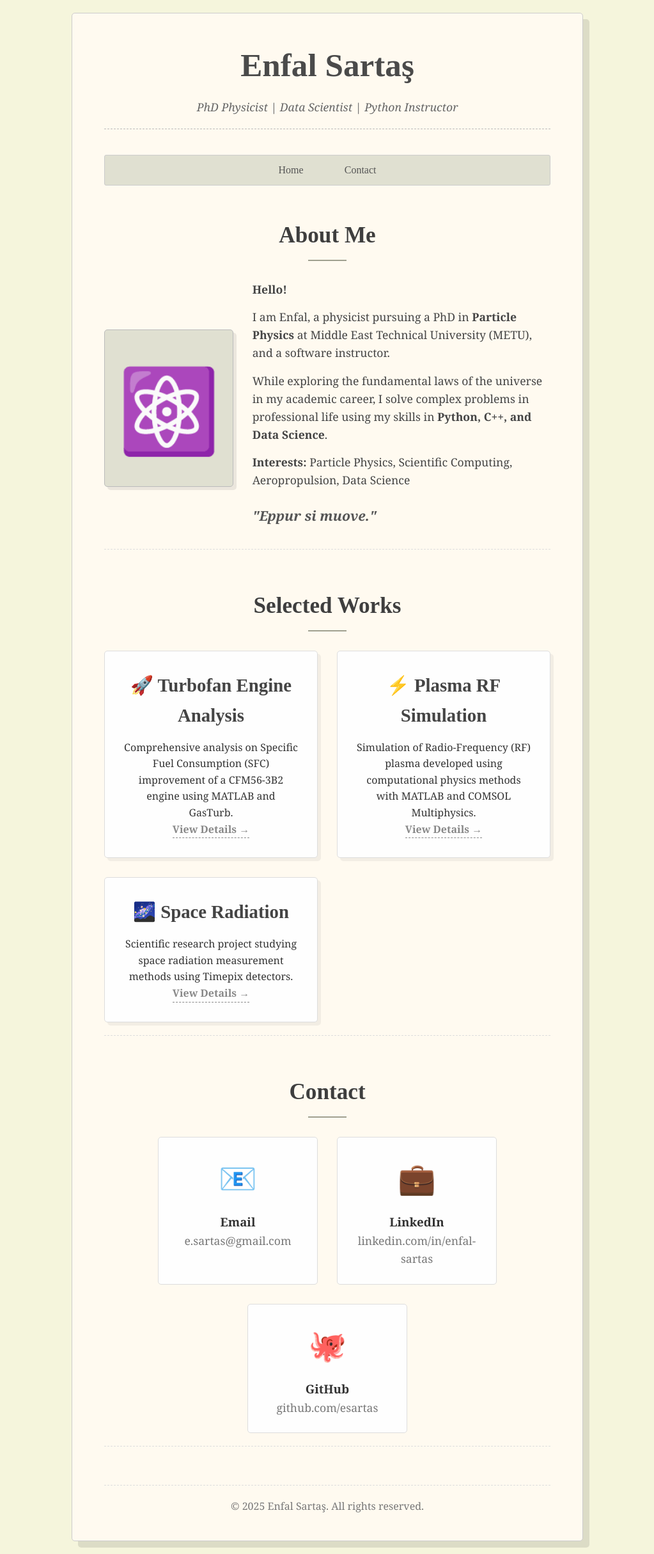
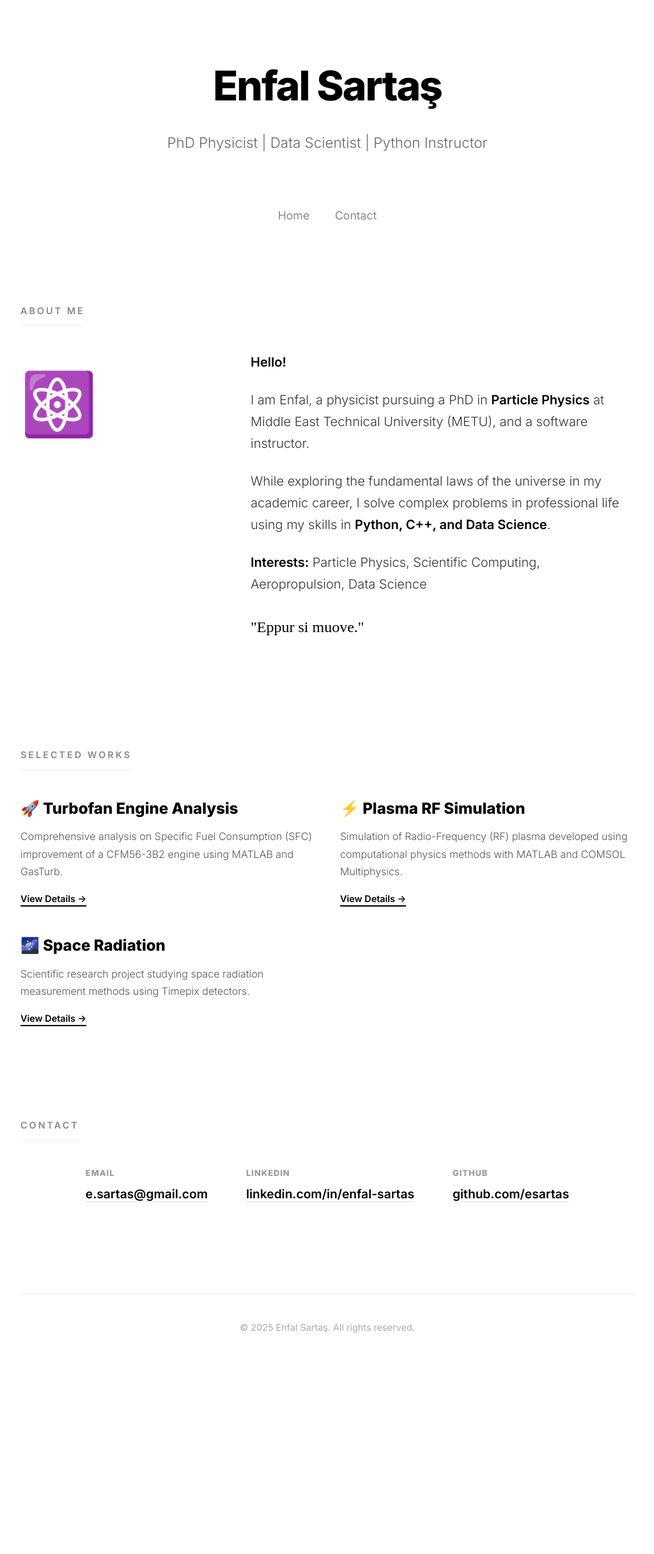
Before and after one commit to esartas/esartas.github.io, a Jekyll site: the page built from index.md, in a window 1280 px wide. Shown: the whole page at 64% size, without its empty margins (128-1151 px from the left). Built offline with Jekyll 4.4.1, drawn with Linux system fonts in a browser that asks for light colours; after the commit the page ends 2168 px from its top, so only the background shows below that.

Commit message:
Update style.css

```diff
--- a/assets/css/style.css
+++ b/assets/css/style.css
@@ -1,136 +1,227 @@
-/* Genel Stil Resetleme */
-* { margin: 0; padding: 0; box-sizing: border-box; }
+/* MODERN MİNİMALİST STİL (FLAT DESIGN) */
+
+/* 1. Temel Ayarlar */
+* {
+    margin: 0;
+    padding: 0;
+    box-sizing: border-box;
+}
 
 body {
-    font-family: 'Georgia', serif;
-    line-height: 1.6;
-    color: #333;
-    background-color: #f5f5dc; /* Vintage Krem */
-    display: flex;
-    justify-content: center;
-    align-items: flex-start;
-    min-height: 100vh;
-    padding: 20px;
+    font-family: 'Inter', -apple-system, BlinkMacSystemFont, sans-serif;
+    background-color: #ffffff; /* Tam Beyaz */
+    color: #111111; /* Simsiyah yerine çok koyu gri (göz yormaz) */
+    line-height: 1.7; /* Satır araları geniş */
+    -webkit-font-smoothing: antialiased; /* Yazıların daha keskin görünmesi için */
 }
 
+/* 2. Geniş ve Ferah Yapı */
 .container {
-    width: 100%;
-    max-width: 800px;
-    background-color: #fffaf0; /* Kağıt Rengi */
-    padding: 40px 50px;
-    box-shadow: 10px 10px 0px 0px rgba(0,0,0,0.1);
-    border: 1px solid #ccc;
-    border-radius: 5px;
+    max-width: 1000px; /* Daha geniş bir alan */
+    margin: 0 auto;
+    padding: 80px 20px; /* Üstten ve alttan bol boşluk */
 }
 
-/* Header */
+/* 3. Linkler */
+a {
+    text-decoration: none;
+    color: inherit;
+    transition: all 0.2s ease;
+}
+
+/* 4. Header (Başlık Kısmı) */
 header {
+    margin-bottom: 80px;
+    /* Ortalamak yerine sola yaslı da kullanabilirsin, şimdilik ortalı bırakıyorum ama geniş duracak */
     text-align: center;
-    margin-bottom: 40px;
-    border-bottom: 1px dashed #bbb;
-    padding-bottom: 20px;
 }
 
 header h1 {
-    font-family: 'Playfair Display', serif;
-    font-size: 3.2em;
-    color: #4a4a4a;
-    margin-bottom: 10px;
+    font-weight: 800; /* Çok kalın modern font */
+    font-size: 4rem; /* Dev başlık */
+    letter-spacing: -2px; /* Harfleri birbirine yaklaştırma (Modern dokunuş) */
+    margin-bottom: 15px;
+    color: #000;
 }
 
 header p {
-    font-style: italic;
+    font-weight: 300;
+    font-size: 1.4rem;
     color: #666;
-    font-size: 1.1em;
 }
 
-/* Navigasyon */
+/* 5. Navigasyon (Menü) */
 nav {
-    text-align: center;
-    margin-bottom: 50px;
-    background-color: #e0e0d1;
-    padding: 10px 0;
-    border-radius: 3px;
-    border: 1px solid #ccc;
+    display: flex;
+    justify-content: center;
+    gap: 40px; /* Linkler arası geniş boşluk */
+    margin-bottom: 120px;
+    font-weight: 500;
+    font-size: 1.1rem;
 }
 
 nav a {
-    font-family: 'Playfair Display', serif;
-    color: #555;
-    text-decoration: none;
-    padding: 10px 20px;
-    margin: 0 10px;
-    transition: color 0.3s ease;
-    border-bottom: 2px solid transparent;
+    color: #888;
 }
 
-nav a:hover { color: #000; border-bottom: 2px solid #a0a090; }
+nav a:hover {
+    color: #000; /* Üzerine gelince siyah olsun */
+}
 
-/* Bölümler */
-section { margin-bottom: 60px; padding-bottom: 20px; border-bottom: 1px dashed #ddd; }
-section:last-child { border-bottom: none; }
+/* 6. Bölümler Genel */
+section {
+    margin-bottom: 140px; /* Bölümler arası devasa boşluk (Ferahlık için) */
+}
 
 h2 {
-    font-family: 'Playfair Display', serif;
-    font-size: 2.2em;
-    color: #3e3e3e;
-    text-align: center;
-    margin-bottom: 30px;
-    position: relative;
+    font-size: 0.9rem;
+    text-transform: uppercase;
+    letter-spacing: 3px; /* Harf aralığı açık */
+    color: #888; /* Başlıklar silik gri */
+    margin-bottom: 40px;
+    font-weight: 600;
+    border-bottom: 1px solid #eee; /* Çok ince bir çizgi */
+    padding-bottom: 10px;
+    display: inline-block; /* Sadece yazı kadar çizgi olsun */
 }
 
-h2::after {
-    content: ''; display: block; width: 60px; height: 2px;
-    background-color: #a0a090; margin: 10px auto 0;
-}
-
-/* Hakkımda */
+/* 7. Hakkımda Kısmı */
 .about-content {
-    display: flex;
-    flex-direction: column;
-    align-items: center;
-    gap: 30px;
-    text-align: center;
-}
-
-@media (min-width: 768px) {
-    .about-content { flex-direction: row; text-align: left; }
+    display: grid;
+    grid-template-columns: 1fr 2fr; /* Yanda resim, sağda geniş metin */
+    gap: 60px;
+    align-items: start;
 }
 
 .profile-img {
-    font-size: 8em;
-    color: #888;
-    background-color: #e0e0d1;
-    border-radius: 5px;
-    padding: 20px;
-    border: 1px solid #bbb;
-    box-shadow: 5px 5px 0px 0px rgba(0,0,0,0.08);
+    font-size: 6rem;
+    /* Arka planı kaldırdık, sadece ikon */
 }
 
-.about-text p { margin-bottom: 15px; font-size: 1.1em; color: #444; }
-.about-text em { display: block; margin-top: 25px; font-size: 1.2em; font-weight: bold; color: #555; font-style: italic; }
+.about-text p {
+    margin-bottom: 25px;
+    font-size: 1.25rem; /* Metinler büyük ve okunaklı */
+    font-weight: 300; /* İnce font */
+    color: #333;
+}
 
-/* Projeler */
-.projects-grid { display: grid; grid-template-columns: repeat(auto-fit, minmax(280px, 1fr)); gap: 30px; }
+.about-text strong {
+    font-weight: 600;
+    color: #000;
+}
+
+.about-text em {
+    display: block;
+    margin-top: 30px;
+    font-style: normal;
+    font-family: serif; /* Sadece alıntı için şık bir serif dokunuş */
+    font-size: 1.5rem;
+    color: #000;
+}
+
+/* 8. Projeler (Grid Yapısı) */
+.projects-grid {
+    display: grid;
+    grid-template-columns: repeat(auto-fit, minmax(300px, 1fr));
+    gap: 40px;
+}
 
 .project-card {
-    background-color: #fefefe;
-    padding: 30px;
-    border-radius: 5px;
-    box-shadow: 5px 5px 0px 0px rgba(0,0,0,0.05);
-    border: 1px solid #ddd;
-    text-align: center;
+    /* Kart görünümünü siliyoruz (Flat Design) */
+    background: transparent;
+    border: none;
+    padding: 0;
+    box-shadow: none;
+    text-align: left;
+    transition: transform 0.2s ease;
 }
 
-.project-card h3 { font-family: 'Playfair Display', serif; font-size: 1.8em; color: #444; margin-bottom: 15px; }
-.project-link { display: inline-block; color: #888; text-decoration: none; font-weight: bold; border-bottom: 1px dashed #888; }
-.project-link:hover { color: #333; border-color: #333; }
+.project-card:hover {
+    transform: translateY(-5px); /* Hafif yukarı kalkma */
+}
 
-/* İletişim */
-.contact-info { display: flex; flex-wrap: wrap; justify-content: center; gap: 30px; text-align: center; }
-.contact-item { flex-basis: 250px; background-color: #fefefe; padding: 25px; border-radius: 5px; border: 1px solid #ddd; }
-.contact-item div { font-size: 3em; color: #888; margin-bottom: 15px; }
-.contact-item a { color: #777; text-decoration: none; font-size: 1.1em; }
-.contact-item a:hover { color: #333; }
+.project-card h3 {
+    font-size: 1.5rem;
+    font-weight: 700;
+    margin-bottom: 10px;
+    color: #000;
+}
 
-footer { text-align: center; margin-top: 50px; padding-top: 20px; border-top: 1px dashed #ddd; color: #777; }
+.project-card p {
+    color: #555;
+    margin-bottom: 15px;
+    font-size: 1rem;
+    font-weight: 300;
+}
+
+.project-link {
+    font-size: 0.9rem;
+    font-weight: 600;
+    color: #000;
+    border-bottom: 2px solid #000; /* Kalın siyah alt çizgi */
+    padding-bottom: 2px;
+}
+
+.project-link:hover {
+    background-color: #000;
+    color: #fff;
+    text-decoration: none;
+}
+
+/* 9. İletişim */
+.contact-info {
+    display: flex;
+    gap: 60px;
+    justify-content: center; /* Veya flex-start */
+}
+
+.contact-item {
+    /* Kartları sildik, sadece yazı kaldı */
+    background: transparent;
+    border: none;
+    padding: 0;
+    box-shadow: none;
+    text-align: left;
+    flex-basis: auto;
+}
+
+.contact-item div {
+    display: none; /* İkonları gizledik (Daha minimalist) */
+}
+
+.contact-item h3 {
+    font-size: 0.8rem;
+    text-transform: uppercase;
+    letter-spacing: 1px;
+    color: #999;
+    margin-bottom: 5px;
+}
+
+.contact-item a {
+    font-size: 1.2rem;
+    font-weight: 600;
+    color: #000;
+    border-bottom: 1px solid #ddd;
+}
+
+.contact-item a:hover {
+    border-bottom-color: #000;
+}
+
+/* 10. Footer */
+footer {
+    margin-top: 100px;
+    border-top: 1px solid #eee;
+    padding-top: 40px;
+    text-align: center;
+    font-size: 0.9rem;
+    color: #aaa;
+}
+
+/* Mobil Uyum */
+@media (max-width: 768px) {
+    header h1 { font-size: 2.5rem; }
+    .about-content { grid-template-columns: 1fr; gap: 20px; }
+    .contact-info { flex-direction: column; align-items: center; gap: 30px; }
+    .container { padding: 40px 20px; }
+}
```
